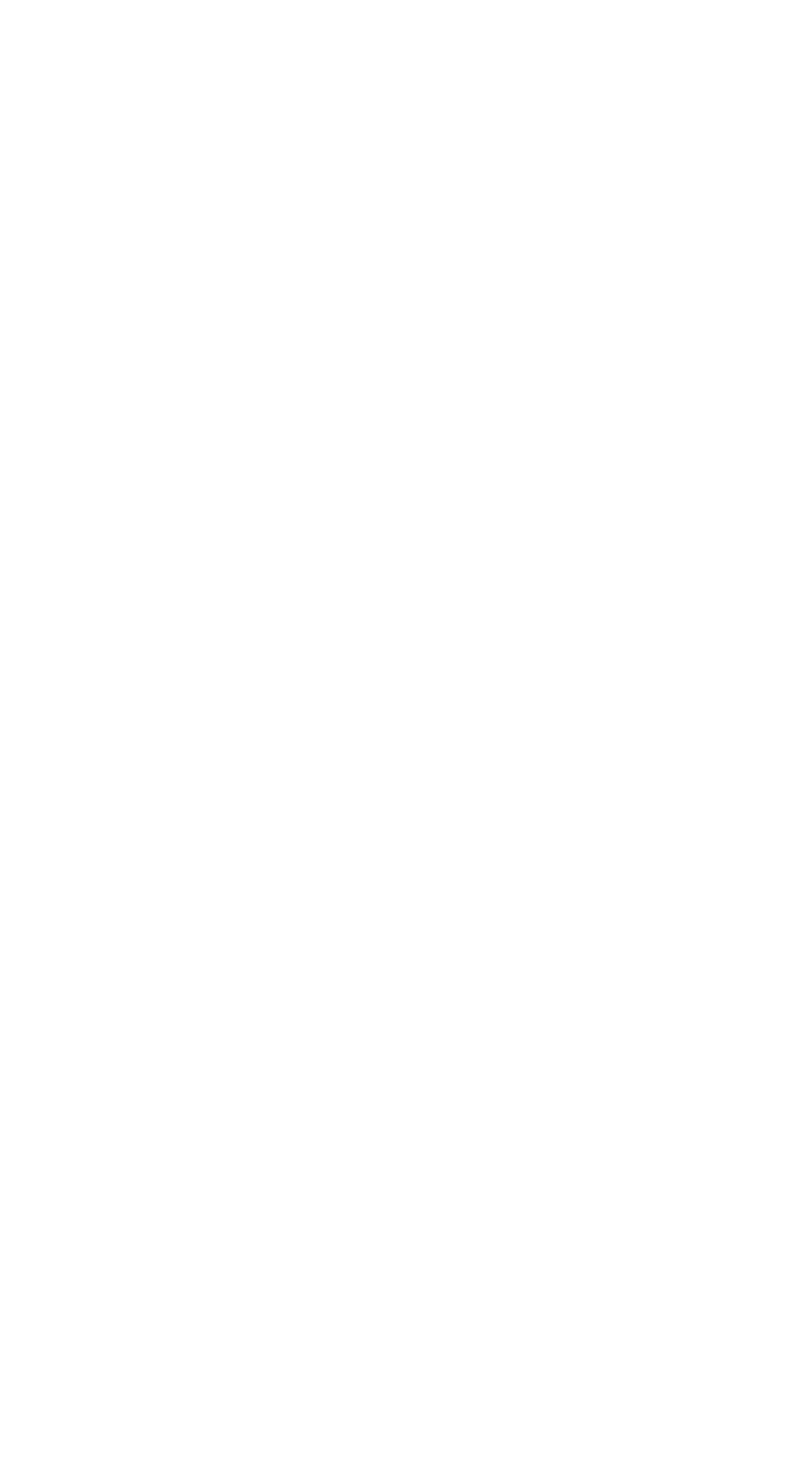
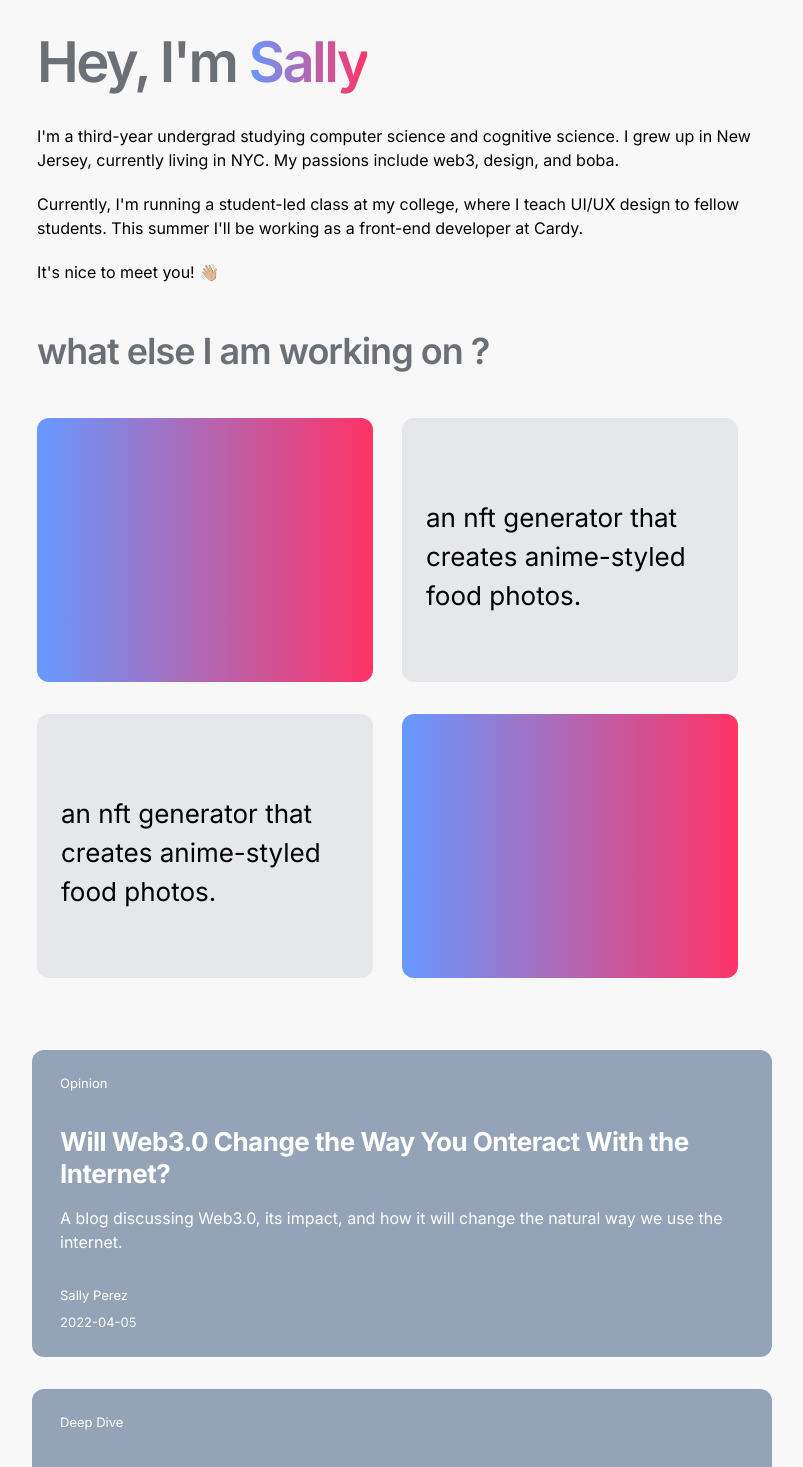
Before and after one commit to Devrajsinh-Jhala/Collabi, a React (Create React App) app: page /aboutus in a window 1280 px wide. Before the commit this address had no page. Shown: the part 140-1607 px from the top of the page, without its empty margins (238-1041 px from the left). Before the commit the page ends 800 px from the top, so only its background shows below. Built offline with nearby package versions, Linux system fonts and the light colour scheme.

Commit message:
Added page

```diff
--- a/src/App.js
+++ b/src/App.js
@@ -8,6 +8,7 @@ import ReferralPage from "./components/ReferralPage";
 import SignInOtp from "./containers/SignInOtp";
 import UserProfile from "./containers/UserProfile";
 import Goals from "./containers/Goals";
+import AboutUs from "./containers/AboutUs";
 
 function App() {
   return (
@@ -24,6 +25,7 @@ function App() {
           <Route path="/referral" element={<ReferralPage />} />
           <Route path="/profile" element={<UserProfile />} />
           <Route path="/goals" element={<Goals />} />
+          <Route path="/aboutus" element={<AboutUs />} />
         </Routes>
       </Router>
     </div>
--- /dev/null
+++ b/src/components/AboutUsBigCards.jsx
@@ -0,0 +1,24 @@
+import React from "react";
+
+const AboutUsBigCards = ({
+  subHeading,
+  heading,
+  description,
+  authorName,
+  date,
+}) => {
+  return (
+    <div className="w-[740px] rounded-xl cursor-pointer hover:-translate-y-4 duration-200 ease-in-out px-7 py-6 mt-10 mb-10 flex flex-col bg-slate-400 text-white  items-start justify-start">
+      <p className="text-[13px] font-inter">{subHeading}</p>
+      <p className="text-[26px] font-inter leading-8 mt-8 tracking-[-0.5px] font-bold">
+        {heading}
+      </p>
+      <p className="text-base font-inter leading-6 mt-4 pr-5">{description}</p>
+
+      <p className="text-[13px] mt-8 font-inter">{authorName}</p>
+      <p className="text-[13px] mt-2 font-inter">{date}</p>
+    </div>
+  );
+};
+
+export default AboutUsBigCards;
--- /dev/null
+++ b/src/components/AboutUsCard.jsx
@@ -0,0 +1,13 @@
+import React from "react";
+
+const AboutUsCard = () => {
+  return (
+    <div className="bg-gray-200 w-[336px] h-[264px] mb-8 rounded-xl flex items-center justify-center px-6 py-5">
+      <div className="pt-3 font-inter text-[26px] ">
+        an nft generator that creates anime-styled food photos.
+      </div>
+    </div>
+  );
+};
+
+export default AboutUsCard;
--- /dev/null
+++ b/src/components/GradientCards.jsx
@@ -0,0 +1,9 @@
+import React from "react";
+
+const GradientCards = () => {
+  return (
+    <div className="bg-gradient-to-r from-[#6699FF] to-[#FF3366] w-[336px] h-[264px] mb-8 rounded-xl flex items-center justify-center px-6 py-5" />
+  );
+};
+
+export default GradientCards;
--- a/src/components/Navbar.jsx
+++ b/src/components/Navbar.jsx
@@ -5,10 +5,7 @@ import navImage from "../assets/Metadev Logo Image.png";
 import { Link } from "react-router-dom";
 
 const Navbar = () => {
-  let Links = [
-    { name: "Whitepaper", links: "/whitepaper" },
-    { name: "Dev Tokens", links: "/devTokens" },
-  ];
+  let Links = [{ name: "About Us", links: "/aboutus" }];
 
   let [open, setOpen] = useState(false);
   return (
@@ -37,12 +34,12 @@ const Navbar = () => {
               key={link.name}
               className="md:ml-8 text-base md:my-0 my-7 font-inter"
             >
-              <a
+              <Link
                 className="text-gray-800 hover:text-[#2536eb] font-semibold duration-500"
-                href={link.links}
+                to={link.links}
               >
                 {link.name}
-              </a>
+              </Link>
             </li>
           ))}
           <div className="flex  md:ml-4 flex-col items-center md:flex-row gap-5 md:gap-0">
--- /dev/null
+++ b/src/containers/AboutUs.jsx
@@ -0,0 +1,71 @@
+import React from "react";
+import AboutUsBigCards from "../components/AboutUsBigCards";
+import AboutUsCard from "../components/AboutUsCard";
+import GradientCards from "../components/GradientCards";
+
+const AboutUs = () => {
+  return (
+    <div className="w-full min-h-[100vh] bg-[#f8f8f8] h-[100%] flex flex-col items-center justify-start ">
+      <div className="w-[730px] h-fit mt-40">
+        <div className="flex space-x-3 items-center justify-start">
+          <div className="text-[56px] font-inter tracking-[-0.15625rem] font-semibold text-[#6b6f76]">
+            Hey, I'm
+          </div>
+          <div className="text-[56px] font-inter text-transparent bg-clip-text bg-gradient-to-r from-[#6699FF] to-[#FF3366] tracking-[-0.15625rem] font-semibold ">
+            Sally
+          </div>
+        </div>
+        <p className="mt-5 font-inter">
+          I'm a third-year undergrad studying computer science and cognitive
+          science. I grew up in New Jersey, currently living in NYC. My passions
+          include web3, design, and boba.
+        </p>
+        <p className="mt-5 font-inter">
+          Currently, I'm running a student-led class at my college, where I
+          teach UI/UX design to fellow students. This summer I'll be working as
+          a front-end developer at Cardy.{" "}
+        </p>
+        <p className="mt-5 font-inter">It's nice to meet you! 👋🏼</p>
+        <div className="text-[36px] mt-10 font-inter tracking-[-1px]  font-semibold text-[#6b6f76]">
+          what else I am working on ?
+        </div>
+        <div className="mt-10 grid grid-cols-2 ">
+          <div className="col-span-1">
+            <GradientCards />
+          </div>
+          <div className="col-span-1">
+            <AboutUsCard />
+          </div>
+          <div className="col-span-1">
+            <AboutUsCard />
+          </div>
+          <div className="col-span-1">
+            <GradientCards />
+          </div>
+        </div>
+      </div>
+      <AboutUsBigCards
+        subHeading={"Opinion"}
+        heading={"Will Web3.0 Change the Way You Onteract With the Internet?"}
+        description={
+          "A blog discussing Web3.0, its impact, and how it will change the natural way we use the internet."
+        }
+        authorName={"Sally Perez"}
+        date={"2022-04-05"}
+      />
+      <div className="-mt-12">
+        <AboutUsBigCards
+          subHeading={"Deep Dive"}
+          heading={"Desigining for Web3: From the View to the Machine "}
+          description={
+            'How exactly do you make "Visual Web3"? A blog about how to work with a new set of backend, frontend and design practices'
+          }
+          authorName={"Sally Perez"}
+          date={"2022-04-12"}
+        />
+      </div>
+    </div>
+  );
+};
+
+export default AboutUs;
```
